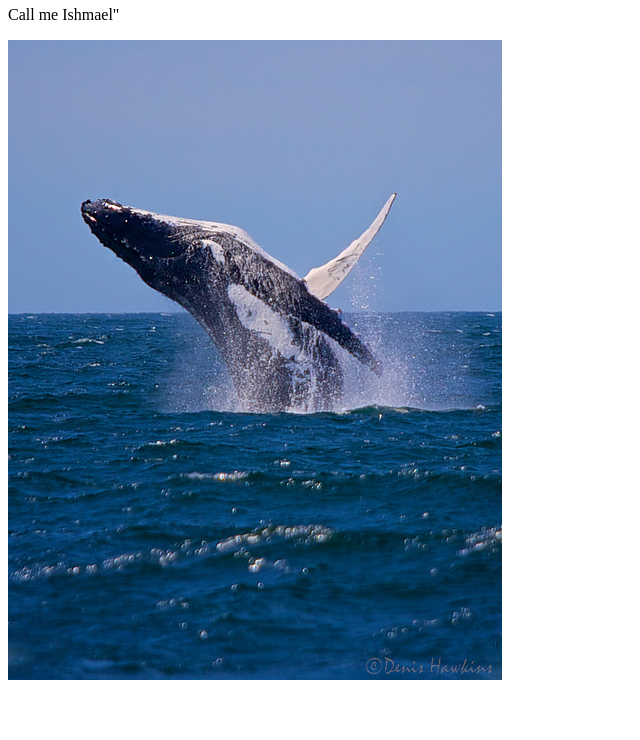
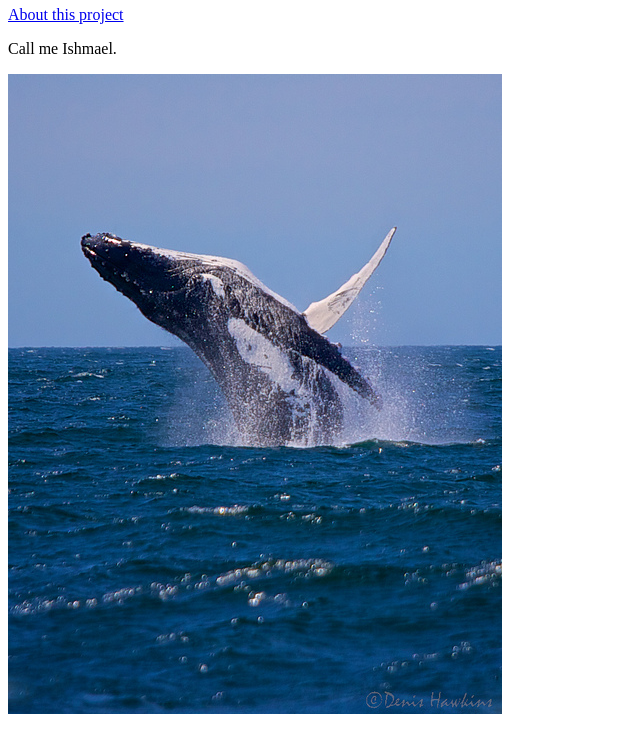
Before and after one commit to kjuba1/website, a plain HTML site: page index.html in a window 1280 px wide. Shown: the part 60-800 px from the top of the page, without its empty margins (0-640 px from the left). Drawn offline with Linux system fonts and the light colour scheme.

Commit message:
Add a link to the About page

```diff
--- a/index.html
+++ b/index.html
@@ -7,7 +7,8 @@
   </head>
   <body>
     <h1>hello, world</h1>
-    <p>Call me Ishmael"</p>
+    <a href="about.html">About this project</a>
+    <p>Call me Ishmael.</p>
     <img src="images/breaching_whale.jpg">
   </body>
 </html>
```
